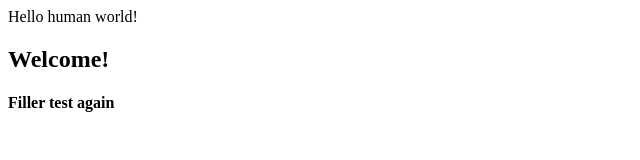
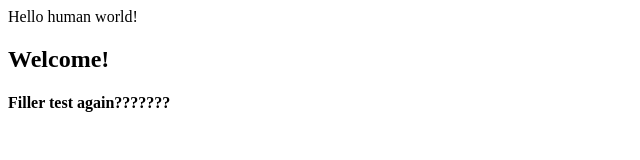
Before and after one commit to AaronFaltesek/gitHubPractice, a plain HTML site: page index.html in a window 1280 px wide. Shown: the full height of the page, 0-640 px from the left. Drawn offline with Linux system fonts and the light colour scheme.

Commit message:
added question marks to index

```diff
--- a/index.html
+++ b/index.html
@@ -8,6 +8,6 @@
 <body>
     Hello human world!
 	<h2>Welcome!</h2>
-	<h4>Filler test again</h4>
+	<h4>Filler test again???????</h4>
 </body>
 </html>
```
